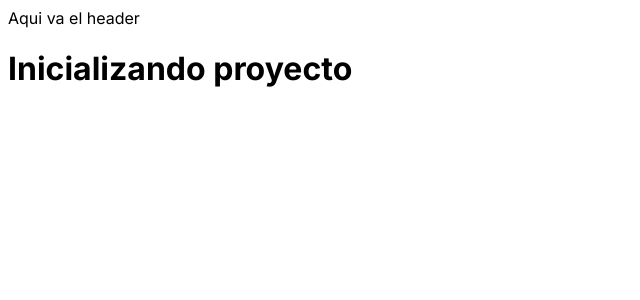
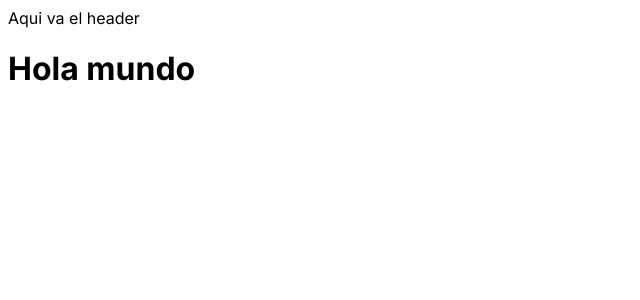
Before and after one commit to Alonso-GarnierBBDO/pongamosle_nombre, a Next.js app: page / in a window 1280 px wide. Shown: the top 300 px of the page, without its empty margins (0-640 px from the left). Built offline with nearby package versions, Linux system fonts and the light colour scheme.

Commit message:
Se agrego hola mundo

```diff
--- a/src/app/page.tsx
+++ b/src/app/page.tsx
@@ -3,7 +3,7 @@
 export default function Home() {
   return (
       <>
-        <h1>Inicializando proyecto</h1>
+        <h1>Hola mundo</h1>
       </>
   )
 }
```
